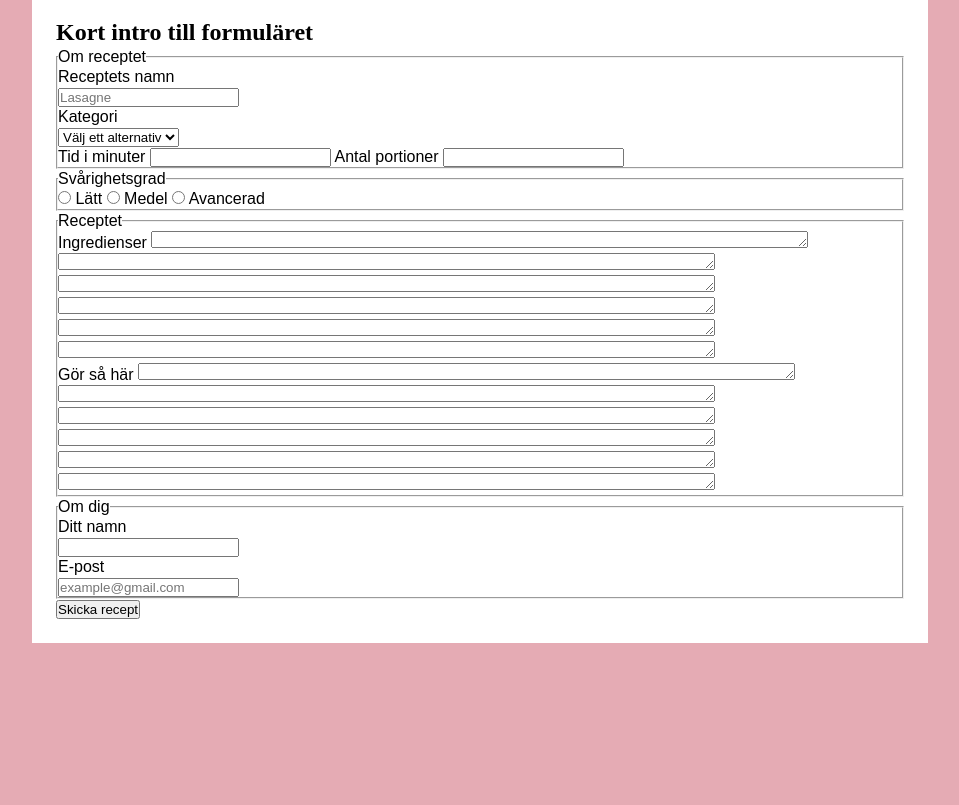
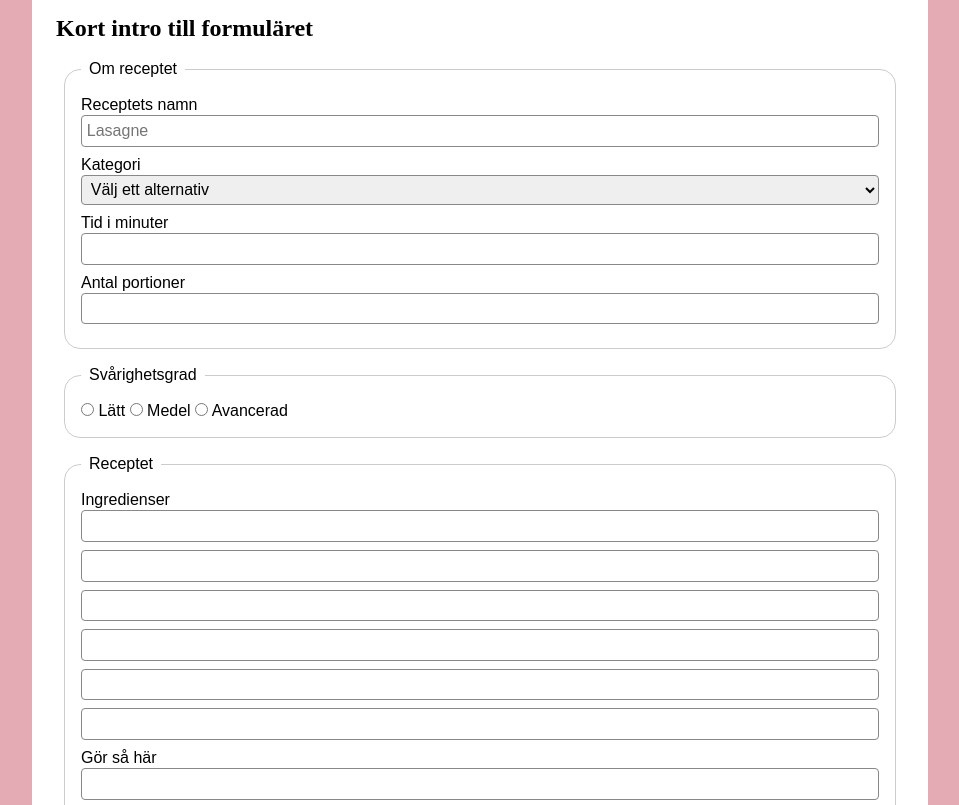
Before and after one commit to yilarc/pannkakor, a plain HTML site: page Suggestions.html in a window 1280 px wide. Shown: the part 129-934 px from the top of the page, without its empty margins (160-1119 px from the left). Before the commit the page ends 800 px from the top, so only its background shows below. Drawn offline with Linux system fonts and the light colour scheme.

Commit message:
added css for suggestions page

```diff
--- a/Style.css
+++ b/Style.css
@@ -110,16 +110,18 @@ h1, h2, h3, h4 {
 /* Individual heading sizes */
 h1 {
   font-size: var(--font-size-large);
-  margin-block-end: var(--spacing-medium);
+  margin-block-end: var(--spacing-small);
   color: var(--color-title);
 }
 
 h2 {
   font-size: var(--font-size-medium);
+  margin-block-end: var(--spacing-xsmall);
 }
 
 h3 {
   font-size: var(--font-size-medium);
+  margin-block-end: var(--spacing-xsmall);
 }
 
 body {
@@ -278,7 +280,7 @@ figcaption {
     Index page
     ==========================*/
 
-.hero, .main-img {
+.hero {
     display: grid;
     grid-template-columns: 1fr;
     grid-template-areas: "stack";
@@ -312,10 +314,6 @@ figcaption {
 
 .hero {
   width: 100%;
-}
-
-.main-img {
-  width: 70%;
 }
 
 .links {
@@ -393,10 +391,62 @@ figcaption {
     Förslag-sida
     ==========================*/
 
+.suggestions {
 
 
+legend {
+  padding-inline: 0.5rem;
+}
 
+form {
+  display: grid;
+  gap: 1rem;
+  padding: 0.5rem;
+}
 
+input,
+select,
+textarea,
+button {
+  font: inherit;
+}
+
+input:not([type="checkbox"], [type="radio"]),
+select,
+textarea {
+  width: 100%;
+  padding: 0.3rem;
+  border: 1px solid #888;
+  border-radius: 4px;
+  margin-block-end: 0.5rem;
+}
+
+fieldset {
+  border: 1px solid #ccc;
+  border-radius: 1rem;
+  padding: 1rem;
+}
+
+button {
+  padding: 0.75rem 1rem;
+  cursor: pointer;
+}
+
+input:user-invalid,
+select:user-invalid,
+textarea:user-invalid {
+  border-color: #dc2626;
+}
+
+input:user-valid {
+  border-color: green;
+}
+
+input[type="checkbox"],
+input[type="radio"] {
+  accent-color: orange;
+}
+}
 /* ==========================
     Responsive design
     ==========================*/
--- a/Suggestions.html
+++ b/Suggestions.html
@@ -45,12 +45,13 @@
                         <option value="html">Frukost</option>
                         <option value="javascript">Middag</option>
                         <option value="accessibility">Efterrätt</option>
-                    <select>
+                    </select>
                 </div>
                 <div>
                     <label for="time">Tid i minuter</label>
                     <input type="text" id="time" name="time" required>
-
+                </div>
+                <div>
                     <label for="portions">Antal portioner</label>
                     <input type="text" id="portions" name="portions" required>
                 </div>
@@ -74,21 +75,21 @@
                 <legend>Receptet</legend>
                 <div>
                     <label for="ingredients">Ingredienser</label>
-                    <textarea id="message" name="message" rows="1" cols="80" required></textarea>
-                    <textarea id="message" name="message" rows="1" cols="80" required></textarea>
-                    <textarea id="message" name="message" rows="1" cols="80" required></textarea>
-                    <textarea id="message" name="message" rows="1" cols="80" ></textarea>
-                    <textarea id="message" name="message" rows="1" cols="80" ></textarea>
-                    <textarea id="message" name="message" rows="1" cols="80" ></textarea>
+                    <input type="text" id="ingredients" name="ingredients" required>
+                    <input type="text" id="ingredients" name="ingredients" required>
+                    <input type="text" id="ingredients" name="ingredients" required>
+                    <input type="text" id="ingredients" name="ingredients">
+                    <input type="text" id="ingredients" name="ingredients">
+                    <input type="text" id="ingredients" name="ingredients">
                 </div>
                 <div>
                     <label for="instructions">Gör så här</label>
-                    <textarea id="message" name="message" rows="1" cols="80" required></textarea>
-                    <textarea id="message" name="message" rows="1" cols="80" required></textarea>
-                    <textarea id="message" name="message" rows="1" cols="80" required></textarea>
-                    <textarea id="message" name="message" rows="1" cols="80" ></textarea>
-                    <textarea id="message" name="message" rows="1" cols="80" ></textarea>
-                    <textarea id="message" name="message" rows="1" cols="80" ></textarea>
+                    <input type="text" id="ingredients" name="ingredients" required>
+                    <input type="text" id="ingredients" name="ingredients" required>
+                    <input type="text" id="ingredients" name="ingredients" required>
+                    <input type="text" id="ingredients" name="ingredients">
+                    <input type="text" id="ingredients" name="ingredients">
+                    <input type="text" id="ingredients" name="ingredients">
                 </div>
             </fieldset>
 
@@ -108,7 +109,7 @@
                 </div>
             </fieldset>
 
-            <button>Skicka recept</button>
+            <button type="submit">Skicka recept</button>
         </form>
     </main>
 
```
